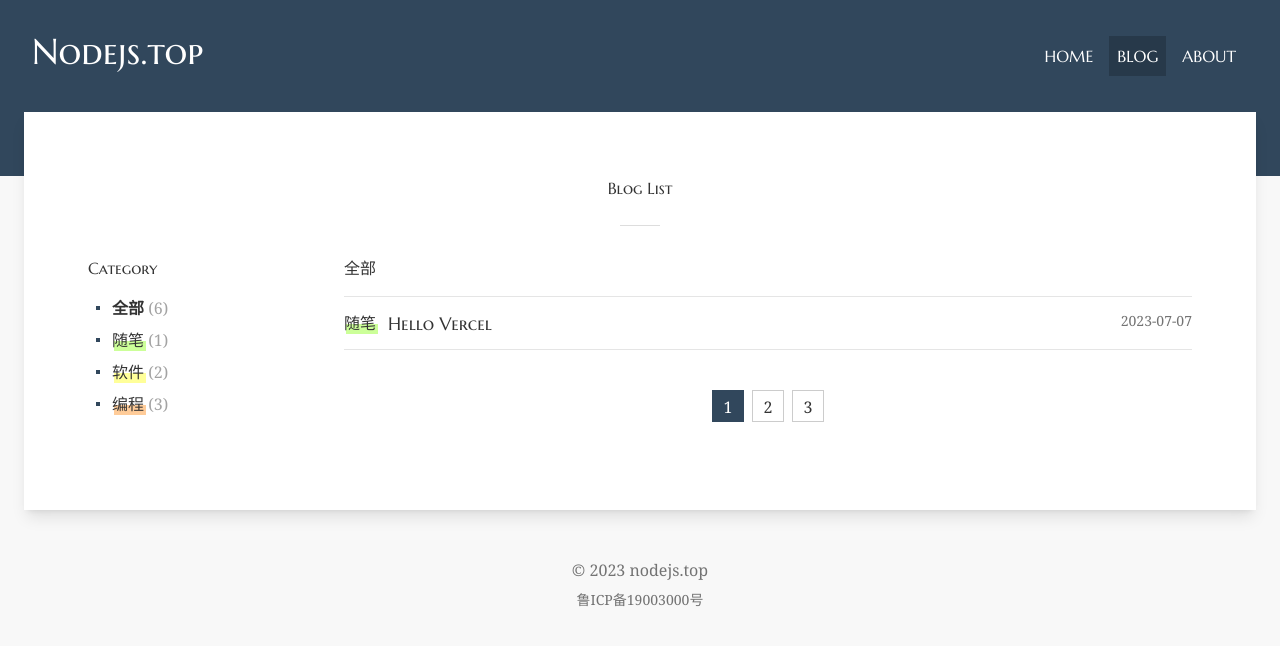
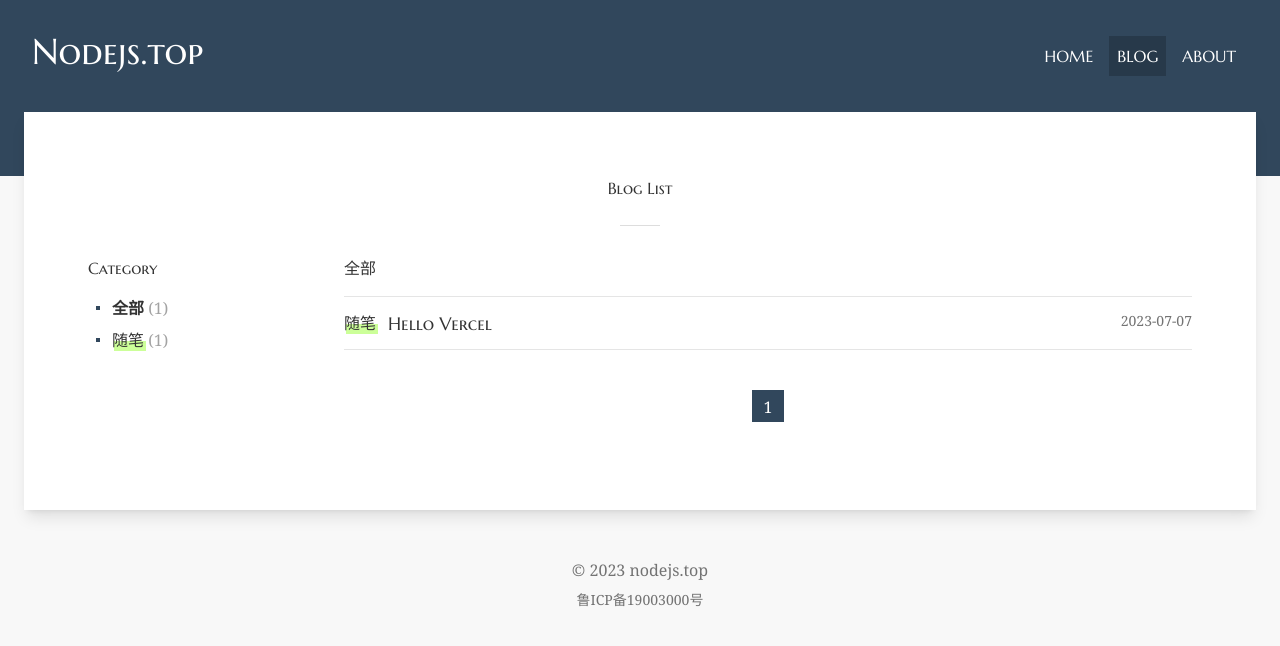
Before and after one commit to billginger/nodejs.top, a Next.js app: page /blog in a window 1280 px wide. Shown: the top 646 px of the page. Built offline with nearby package versions, Linux system fonts and the light colour scheme.

Commit message:
Update blog list page

```diff
--- a/app/blog/page.js
+++ b/app/blog/page.js
@@ -7,19 +7,19 @@ import Pagination from '../components/pagination'
 
 const Blog = () => {
   // TODO: 分页功能，每页10篇
-  const { posts } = getPosts()
+  const { posts, categories } = getPosts()
   return (
     <>
       <PageTitle>Blog List</PageTitle>
       <div className="flex">
         <div className="w-64">
           <div className="pb-4 font-[MarcellusSC]">Category</div>
-          <NavCategory />
+          <NavCategory categories={categories} />
         </div>
         <div className="grow">
           <div className="pb-4 font-[MarcellusSC]">全部</div>
           {posts.map(({ date, slug, title, category }) => (
-            <div className="py-3 flex justify-between border-t border-neutral-200">
+            <div className="py-3 flex justify-between border-t border-neutral-200" key={slug}>
               <div>
                 <Category>{category}</Category>
                 <h2 className="inline-block relative top-px left-3 text-lg font-[MarcellusSC]">
--- a/app/components/nav-category.js
+++ b/app/components/nav-category.js
@@ -5,26 +5,19 @@ import Link from 'next/link'
 import Category from './category'
 import './nav-category.css'
 
-// TODO: Get navLinks from props
-const navLinks = [
-  { name: '随笔', amount: 1 },
-  { name: '软件', amount: 2 },
-  { name: '编程', amount: 3 },
-]
-
-const NavCategory = () => {
+const NavCategory = ({ categories }) => {
   const searchParams = useSearchParams()
   const category = searchParams.get('category')
   const classActive = 'font-semibold'
   const classNormal = 'hover:font-semibold hover:text-[--theme-color]'
-  const total = navLinks.reduce((total, obj) => (total + obj.amount), 0)
+  const total = categories.reduce((total, obj) => (total + obj.amount), 0)
   return (
     <nav className="nav-category">
       <div>
         <Link className={!category ? classActive : classNormal} href='/blog'>全部</Link>
         <span className="text-neutral-400"> ({total})</span>
       </div>
-      {navLinks.map(link => (
+      {categories.map(link => (
         <div key={link.name}>
           <Link className={link.name == category ? classActive : classNormal} href={`/blog?category=${link.name}`}>
             <Category>{link.name}</Category>
--- a/app/components/pagination.js
+++ b/app/components/pagination.js
@@ -15,8 +15,7 @@ const Pagination = () => {
   return (
     <div className="pt-10 pb-6 text-center border-t border-neutral-200">
       <Link className={classActive} href={`${href}1`}>1</Link>
-      <Link className={classNormal} href={`${href}2`}>2</Link>
-      <Link className={classNormal} href={`${href}3`}>3</Link>
+      {/* <Link className={classNormal} href={`${href}2`}>2</Link> */}
     </div>
   )
 }
```
